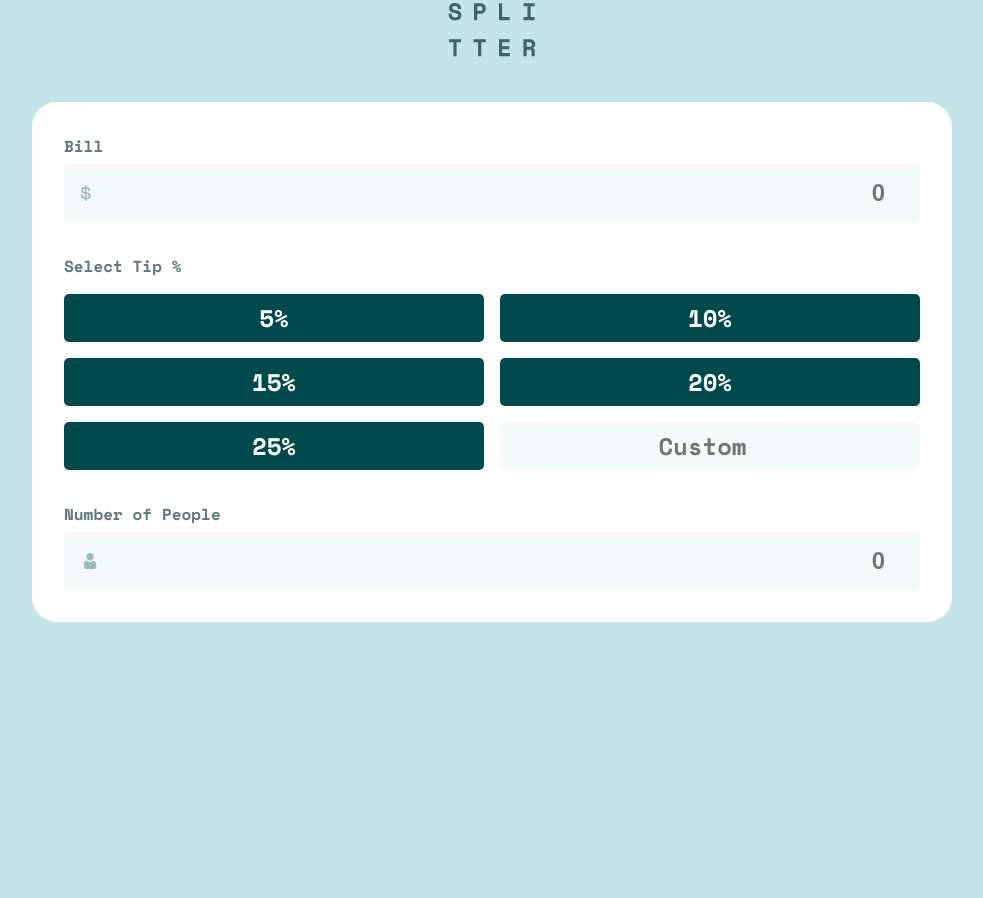
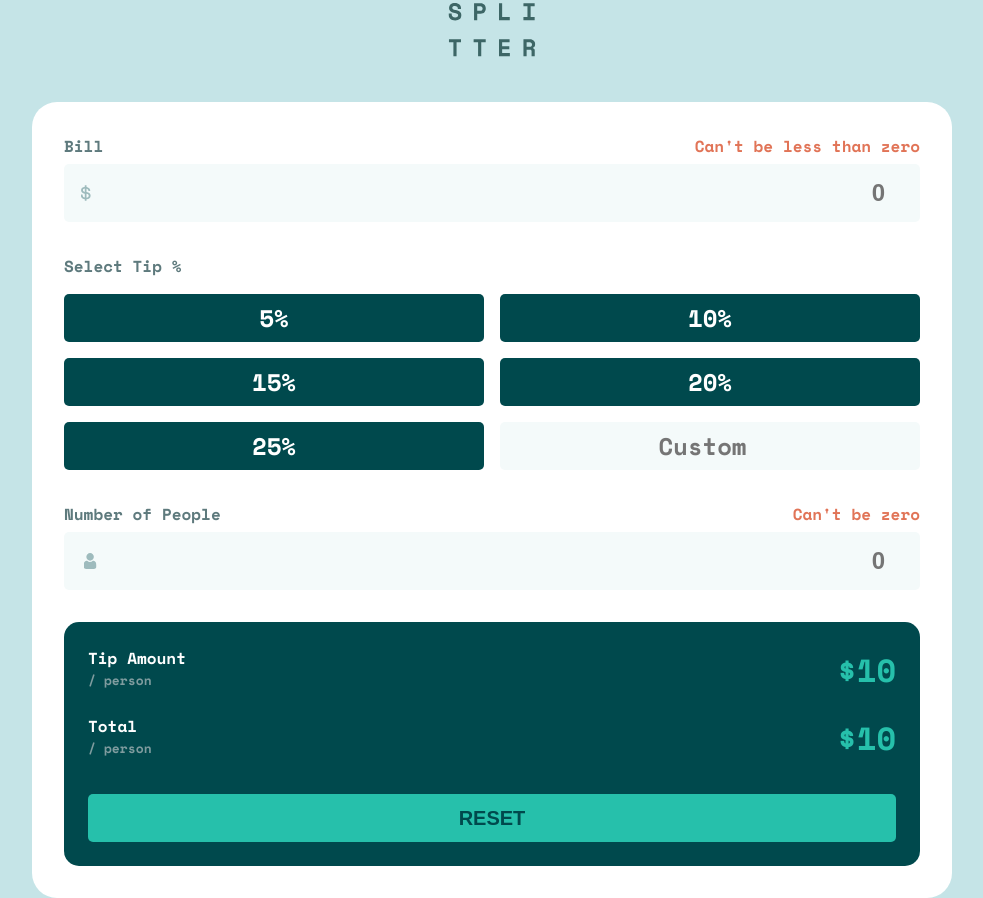
Before and after one commit to delroscol98/Tip-Calculator-V2, a React (Create React App) app: page / in a window 1280 px wide. Shown: the part 160-1058 px from the top of the page, without its empty margins (148-1131 px from the left). Before the commit the page ends 800 px from the top, so only its background shows below. Built offline with nearby package versions, Linux system fonts and the light colour scheme.

Commit message:
active and hover and HTML validation

```diff
--- a/src/App.js
+++ b/src/App.js
@@ -1,9 +1,14 @@
+import "./App.css";
 import dollar from "./images/icon-dollar.svg";
 import person from "./images/icon-person.svg";
-import "./App.css";
+
 import Calculator from "./Calculator/Calculator";
-import Input from "./Input/Input";
+import NumberInput from "./NumberInput/NumberInput";
+import Label from "./Label/Label";
+import Input from "./NumberInput/Input";
 import Percentage from "./Percentage/Percentage";
+import Summary from "./Summary/Summary";
+
 function App() {
   return (
     <>
@@ -19,13 +24,35 @@ function App() {
         />
       </svg>
       <Calculator>
-        <Input image={dollar} image_alt="dollar icon" label="Bill" />
-        <Percentage label="Select Tip %" />
-        <Input
+        <NumberInput>
+          <Label label="Bill" inputId="Bill" errMsg="Can't be less than zero" />
+          <Input
+            image={dollar}
+            image_alt="dollar icon"
+            min="0"
+            inputId="Bill"
+          />
+        </NumberInput>
+        <Percentage />
+        <NumberInput
           image={person}
           image_alt="person icon"
           label="Number of People"
-        />
+          min="1"
+        >
+          <Label
+            label="Number of People"
+            inputId="people"
+            errMsg="Can't be zero"
+          />
+          <Input
+            image={person}
+            image_alt="person icon"
+            min="1"
+            inputId="people"
+          />
+        </NumberInput>
+        <Summary />
       </Calculator>
     </>
   );
--- a/src/Input/Input.js
+++ /dev/null
@@ -1,24 +0,0 @@
-import "./Input.css";
-
-import Label from "../Label/Label";
-
-const Input = ({ label, image, imageAlt }) => {
-  return (
-    <article className="input">
-      <Label label={label} inputId={label} />
-      <article className="input__container">
-        <img className="input__image" src={image} alt={imageAlt} />
-        <input
-          className="input__input "
-          type="number"
-          name={label}
-          id={label}
-          min="0"
-          placeholder="0"
-        />
-      </article>
-    </article>
-  );
-};
-
-export default Input;
--- a/src/Label/Label.css
+++ b/src/Label/Label.css
@@ -1,3 +1,9 @@
 .label {
   color: var(--cyan-3);
+  display: flex;
+  justify-content: space-between;
 }
+
+.error-msg {
+  color: #e17457;
+}
--- a/src/Label/Label.js
+++ b/src/Label/Label.js
@@ -1,9 +1,10 @@
 import "./Label.css";
 
-const Label = ({ label, inputId }) => {
+const Label = ({ label, inputId, errMsg }) => {
   return (
     <label className="label body-sm" htmlFor={inputId}>
       {label}
+      <p className="error-msg">{errMsg}</p>
     </label>
   );
 };
--- a/src/Input/Input.css
+++ b/src/NumberInput/Input.css
@@ -1,8 +1,3 @@
-.input {
-  display: grid;
-  gap: 0.6rem;
-}
-
 .input__container {
   position: relative;
 }
@@ -24,3 +19,15 @@
   font-weight: inherit;
   color: var(--cyan-2);
 }
+
+.input__input:hover {
+  cursor: pointer;
+}
+
+.input__input:focus {
+  outline: 2px solid var(--cyan-1);
+}
+
+.input__input:invalid {
+  outline: 2px solid #e17457;
+}
--- /dev/null
+++ b/src/NumberInput/Input.js
@@ -0,0 +1,19 @@
+import "./Input.css";
+
+const Input = ({ image, imageAlt, inputId, min }) => {
+  return (
+    <article className="input__container">
+      <img className="input__image" src={image} alt={imageAlt} />
+      <input
+        className="input__input "
+        type="number"
+        name={inputId}
+        id={inputId}
+        min={min}
+        placeholder="0"
+      />
+    </article>
+  );
+};
+
+export default Input;
--- /dev/null
+++ b/src/NumberInput/NumberInput.css
@@ -0,0 +1,4 @@
+.number-input {
+  display: grid;
+  gap: 0.6rem;
+}
--- /dev/null
+++ b/src/NumberInput/NumberInput.js
@@ -0,0 +1,10 @@
+import "./NumberInput.css";
+
+import Label from "../Label/Label";
+import Input from "./Input";
+
+const NumberInput = ({ children }) => {
+  return <article className="number-input">{children}</article>;
+};
+
+export default NumberInput;
--- a/src/Percentage/Percentage.css
+++ b/src/Percentage/Percentage.css
@@ -19,6 +19,13 @@
   border-radius: 0.5rem;
 }
 
+.percentage__btn:hover,
+.percentage__btn.active {
+  cursor: pointer;
+  background-color: #9fe8df;
+  color: var(--cyan-2);
+}
+
 .percentage__input {
   width: 100%;
   font-family: "Space Mono", monospace;
--- /dev/null
+++ b/src/Summary/Summary.css
@@ -0,0 +1,51 @@
+.summary {
+  background-color: var(--cyan-2);
+  border-radius: 1.5rem;
+  padding: 2.4rem;
+}
+
+.summary__details {
+  display: grid;
+  gap: 2rem;
+}
+
+.summary__details-container {
+  display: flex;
+  justify-content: space-between;
+}
+
+.summary__details--text {
+  display: flex;
+  flex-direction: column;
+  color: var(--white);
+}
+
+.summary__details--text-sub {
+  color: var(--cyan-4);
+}
+
+.summary__details--number {
+  color: var(--cyan-1);
+}
+
+.summary__btn {
+  width: 100%;
+  height: 4.8rem;
+  border: none;
+  border-radius: 0.5rem;
+  background-color: var(--cyan-1);
+  color: var(--cyan-2);
+  font-size: 2rem;
+  font-weight: 700;
+  margin-top: 3.2rem;
+  transition: background-color 0.2s;
+}
+
+/* .summary__btn:disabled {
+  background-color: #0d686d;
+} */
+
+.summary__btn:hover {
+  cursor: pointer;
+  background-color: hsl(173, 61%, 77%);
+}
--- /dev/null
+++ b/src/Summary/Summary.js
@@ -0,0 +1,34 @@
+import "./Summary.css";
+
+const Summary = () => {
+  return (
+    <section className="summary">
+      <section className="summary__details">
+        <article className="summary__details-container">
+          <p className="summary__details--text body-sm">
+            Tip Amount{" "}
+            <span className="summary__details--text-sub body-xsm" role="text">
+              / person
+            </span>
+          </p>
+          <p className="summary__details--number body-large">$10</p>
+        </article>
+        <article className="summary__details-container">
+          <p className="summary__details--text body-sm">
+            Total
+            <span className="summary__details--text-sub body-xsm" role="text">
+              / person
+            </span>
+          </p>
+          <p className="summary__details--number body-large">$10</p>
+        </article>
+      </section>
+
+      <button className="summary__btn" disabled>
+        RESET
+      </button>
+    </section>
+  );
+};
+
+export default Summary;
```
